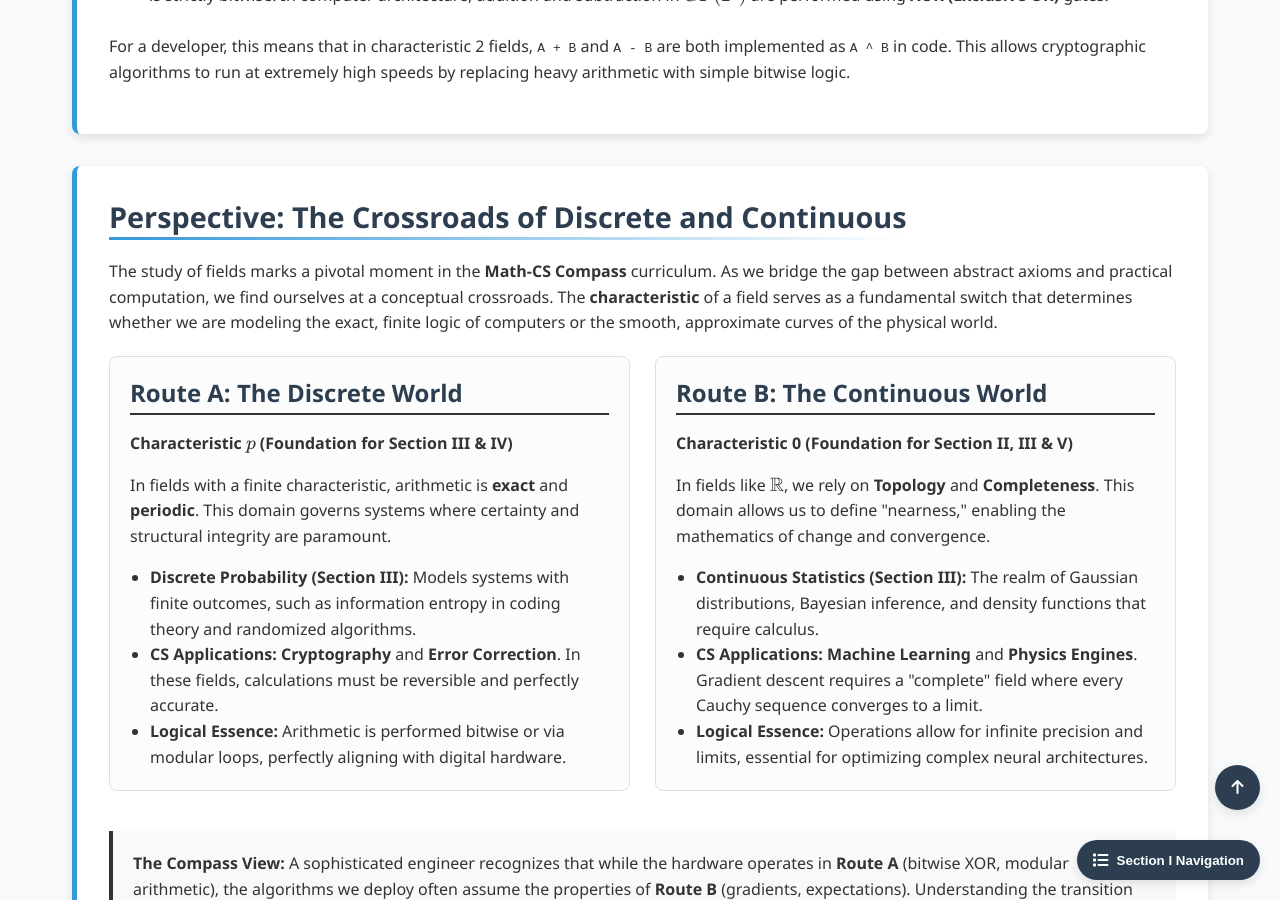
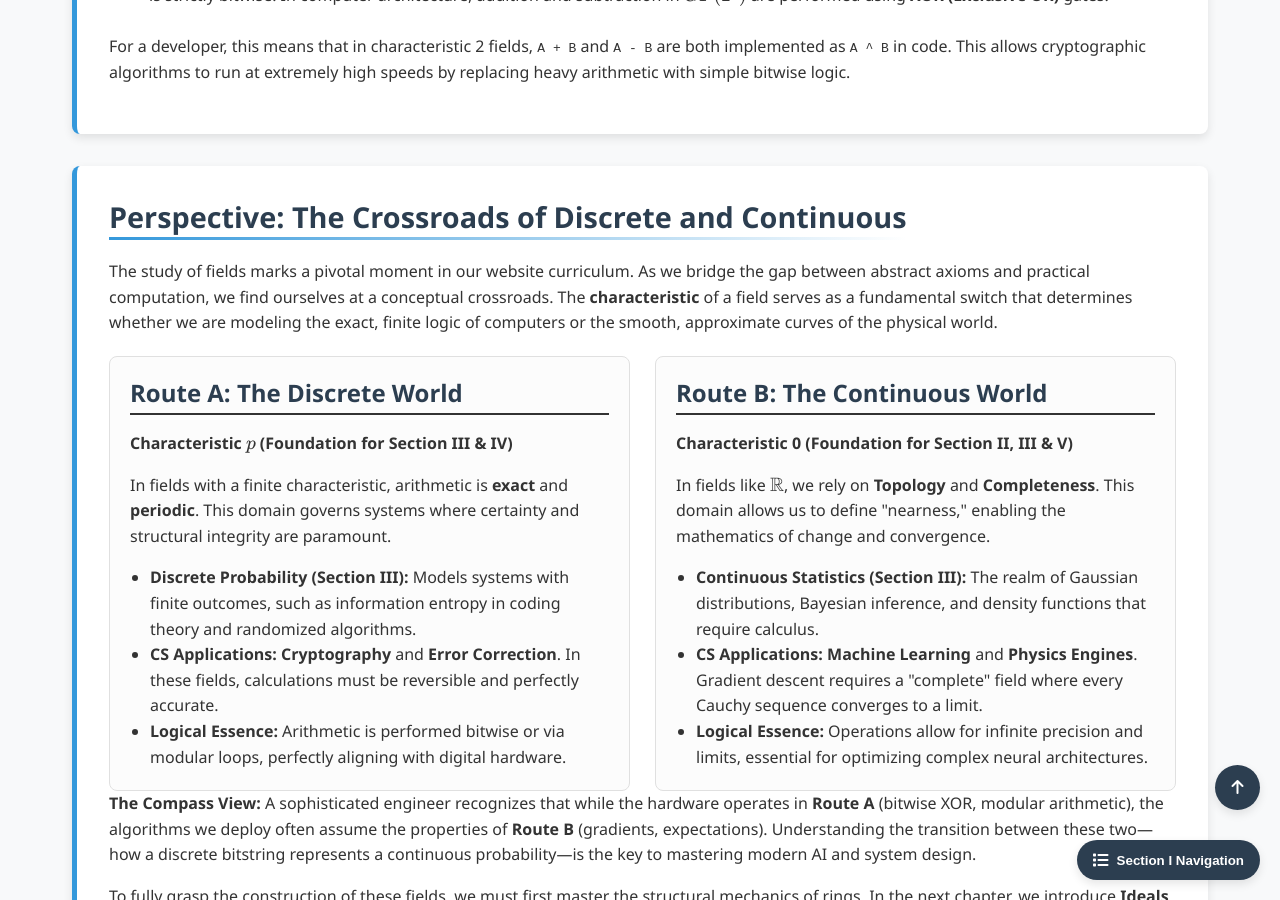
Before and after one commit to Yusukey01/yusukey01.github.io, a Jekyll site: the page built from Mathematics/Linear_algebra/intro_rings.html, in a window 1280 px wide and 900 px high, scrolled down 11957 px. Built offline with Jekyll 4.4.1, drawn with Linux system fonts in a browser that asks for light colours.

Commit message:
write I-18, intro to rings, Characteristic

```diff
--- a/Mathematics/Linear_algebra/intro_rings.html
+++ b/Mathematics/Linear_algebra/intro_rings.html
@@ -806,7 +806,7 @@ noindex: true
                 <h2>Perspective: The Crossroads of Discrete and Continuous</h2>
 
                 <p>
-                    The study of fields marks a pivotal moment in the <strong>Math-CS Compass</strong> curriculum.
+                    The study of fields marks a pivotal moment in our website curriculum.
                     As we bridge the gap between abstract axioms and practical computation, we find ourselves at a
                     conceptual crossroads. The <strong>characteristic</strong> of a field serves as a fundamental
                     switch that determines whether we are modeling the exact, finite logic of computers or the smooth,
@@ -843,9 +843,6 @@ noindex: true
                     </div>
                 </div>
 
-
-
-                <div style="margin-top: 40px; padding: 20px; border-left: 4px solid #333; background-color: #f9f9f9;">
                 <p>
                     <strong>The Compass View:</strong>
                     A sophisticated engineer recognizes that while the hardware operates in <strong>Route A</strong> (bitwise XOR, modular arithmetic),
@@ -853,13 +850,13 @@ noindex: true
                     Understanding the transition between these two—how a discrete bitstring represents a continuous probability—is
                     the key to mastering modern AI and system design.
                 </p>
-                </div>
 
-                <p style="margin-top: 30px;">
+                <p >
                     To fully grasp the construction of these fields, we must first master the structural mechanics of rings.
                     In the next chapter, we introduce <strong>Ideals and Factor Rings</strong>—the essential blueprints used to
                     partition algebraic structures and forge the fields that power our digital world.
                 </p>
+
             </section>
         </div>
 
```
Lines whose indentation alone changed are shown as unchanged.
